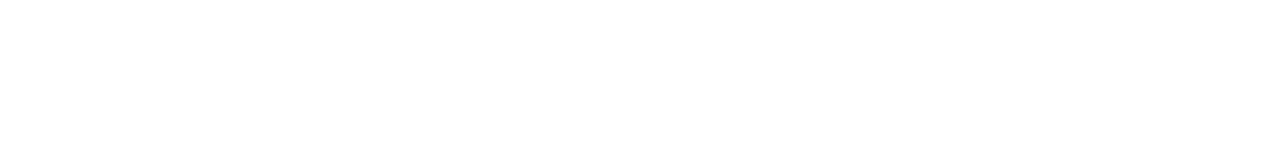
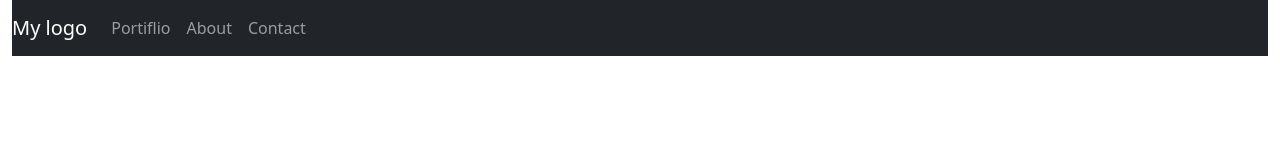
Before and after one commit to beteland123/portiflio-website-using-bootstrap, a website: page index.html in a window 1280 px wide. Drawn offline with nearby package versions, Linux system fonts and the light colour scheme.

Commit message:
Add the navbar

```diff
--- a/index.html
+++ b/index.html
@@ -6,11 +6,36 @@
     <meta name="viewport" content="width=device-width, initial-scale=1.0">
     <title>Portiflio website using bootstrap</title>
     <link href="https://cdn.jsdelivr.net/npm/bootstrap@5.2.3/dist/css/bootstrap.min.css" rel="stylesheet">
+    <script src="https://cdn.jsdelivr.net/npm/bootstrap@5.2.3/dist/js/bootstrap.bundle.min.js"></script>
 
 </head>
 <body>
-    <div class=""></div>
- <script src="https://cdn.jsdelivr.net/npm/bootstrap@5.2.3/dist/js/bootstrap.bundle.min.js"></script>
+    <div class="container-fluid">
+        <nav class="navbar navbar-expand-md bg-dark navbar-dark">
+            <!-- Brand -->
+            <a class="navbar-brand" href="#" justify-content-start>My logo</a>
+
+            <!-- Toggler/collapsibe Button -->
+            <button class="navbar-toggler" type="button" data-toggle="collapse" data-target="#collapsibleNavbar" justify-content-end>
+              <span class="navbar-toggler-icon"></span>
+            </button>
+
+            <!-- Navbar links -->
+            <div class="collapse navbar-collapse" id="collapsibleNavbar" justify-content-end>
+              <ul class="navbar-nav" justify-content-end >
+                <li class="nav-item"  >
+                  <a class="nav-link" href="#" text-primery>Portiflio</a>
+                </li>
+                <li class="nav-item">
+                  <a class="nav-link" href="#">About</a>
+                </li>
+                <li class="nav-item">
+                  <a class="nav-link" href="#">Contact</a>
+                </li>
+              </ul>
+            </div>
+          </nav>
+    </div>
 
 </body>
 </html>
--- a/package.json
+++ b/package.json
@@ -17,6 +17,10 @@
   },
   "homepage": "https://github.com/beteland123/portiflio-website-using-bootstrap#readme",
   "devDependencies": {
+    "babel-eslint": "^10.1.0",
+    "eslint": "^7.32.0",
+    "eslint-config-airbnb-base": "^14.2.1",
+    "eslint-plugin-import": "^2.27.5",
     "hint": "^7.1.8",
     "stylelint": "^13.13.1",
     "stylelint-config-standard": "^21.0.0",
```
Also changed, not shown: .eslintrc.json (added), 1 other file.
